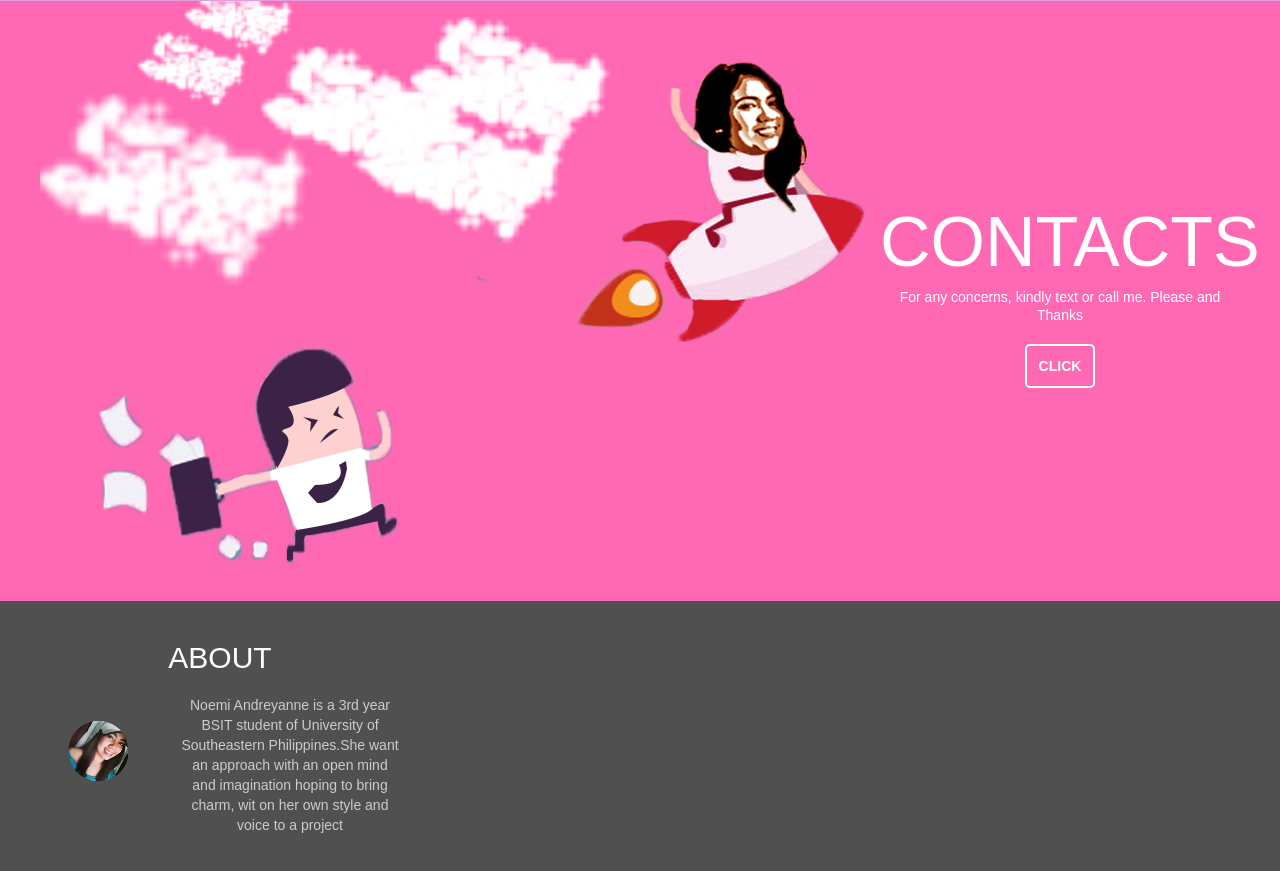
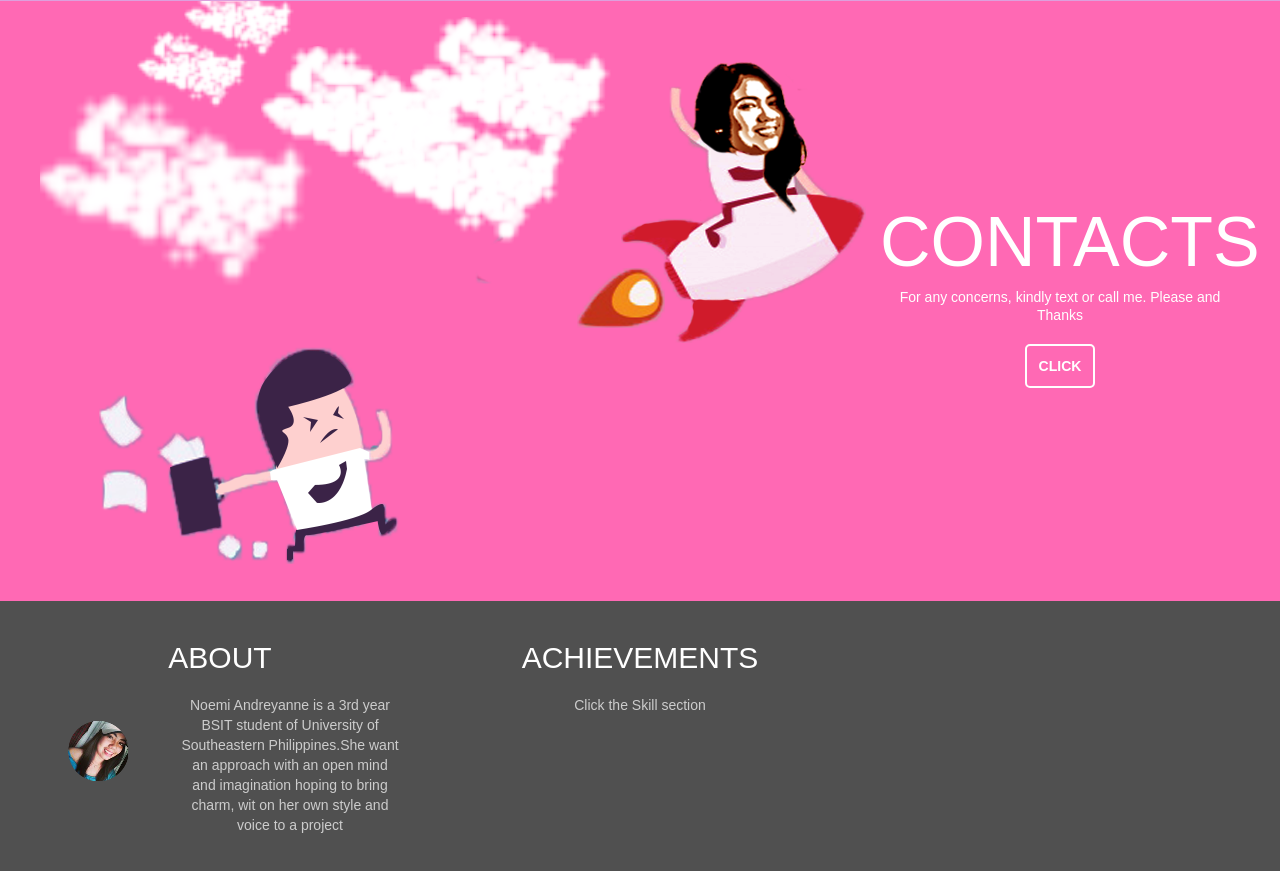
Before and after one commit to NoemiCanlog/CANLOG_NoemiAndreyanne_PersonalWebsite, a plain HTML site: page index.html in a window 1280 px wide. Shown: the part 1259-2130 px from the top of the page. Drawn offline with Linux system fonts and the light colour scheme.

Commit message:
Another footer-column created for Achievements

```diff
--- a/index.html
+++ b/index.html
@@ -101,6 +101,15 @@
                 </div>
             </div>
 
+            <div class="footer-column">
+                <div class="title">ACHIEVEMENTS</div>
+
+                <div class="text">
+                    Click the Skill section
+
+                </div>
+            </div>
+
 
         </div>
     </footer>
```
